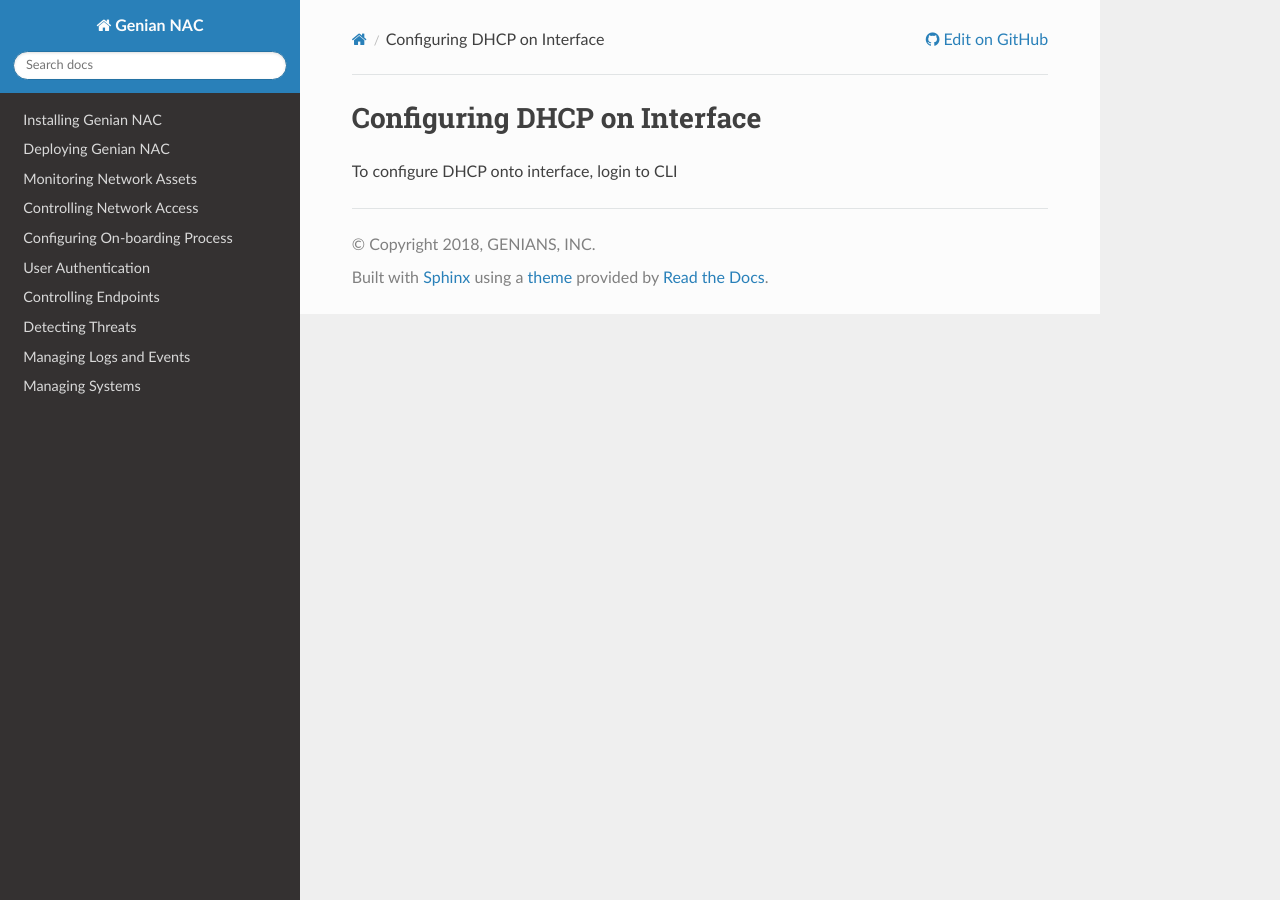
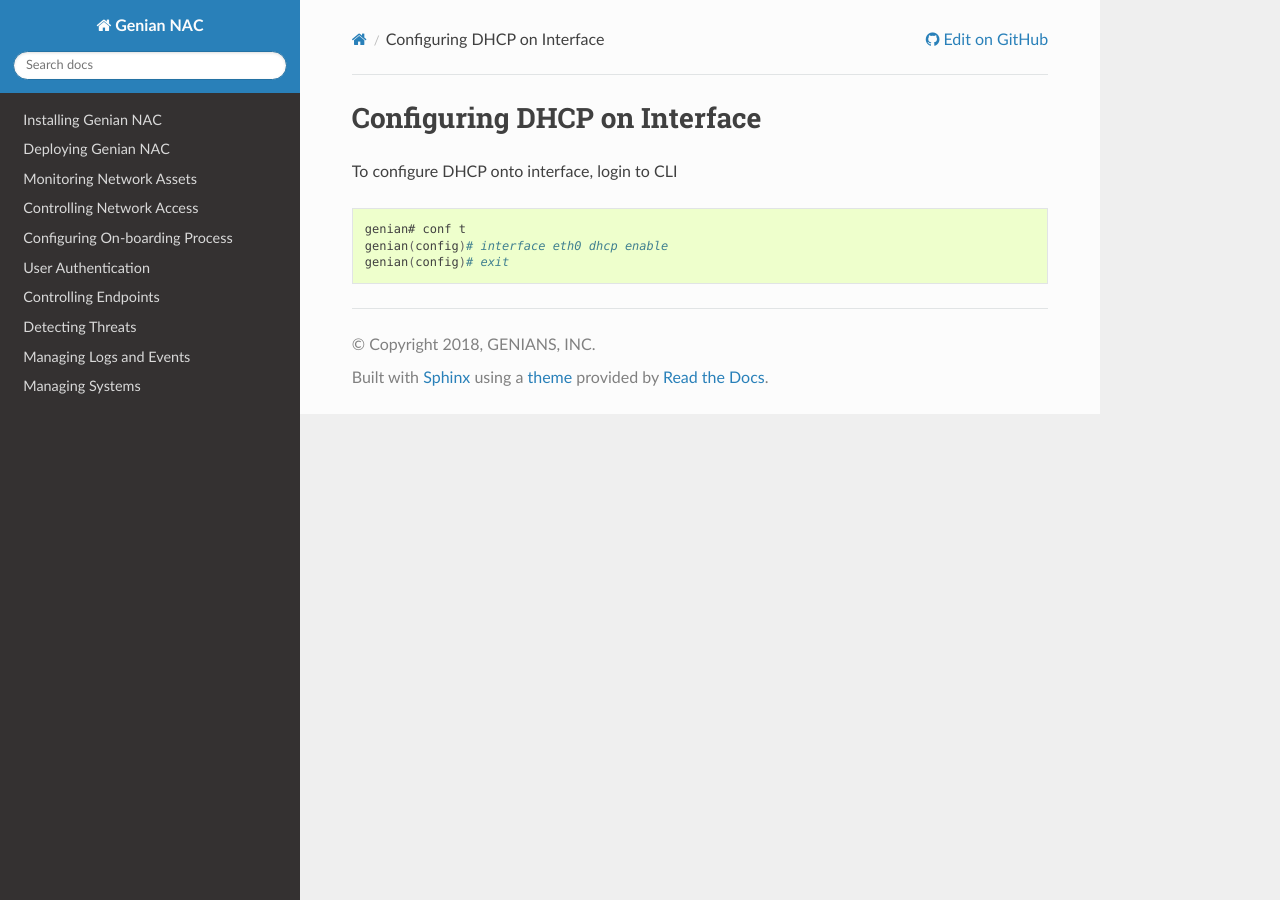
Before and after one commit to yongtaek-lim/genian-nac-admin-guide, a Sphinx documentation site: the page built from source/system/dhcp-interface.rst, in a window 1280 px wide. Built offline with Sphinx 7.4.7 and the Read the Docs theme 2.0.0, drawn with Linux system fonts in a browser that asks for light colours.

Commit message:
Update dhcp-interface.rst

```diff
--- a/source/system/dhcp-interface.rst
+++ b/source/system/dhcp-interface.rst
@@ -2,3 +2,9 @@ Configuring DHCP on Interface
 =============================
 
 To configure DHCP onto interface, login to CLI
+
+.. code:: bash
+
+    genian# conf t
+    genian(config)# interface eth0 dhcp enable
+    genian(config)# exit
```
